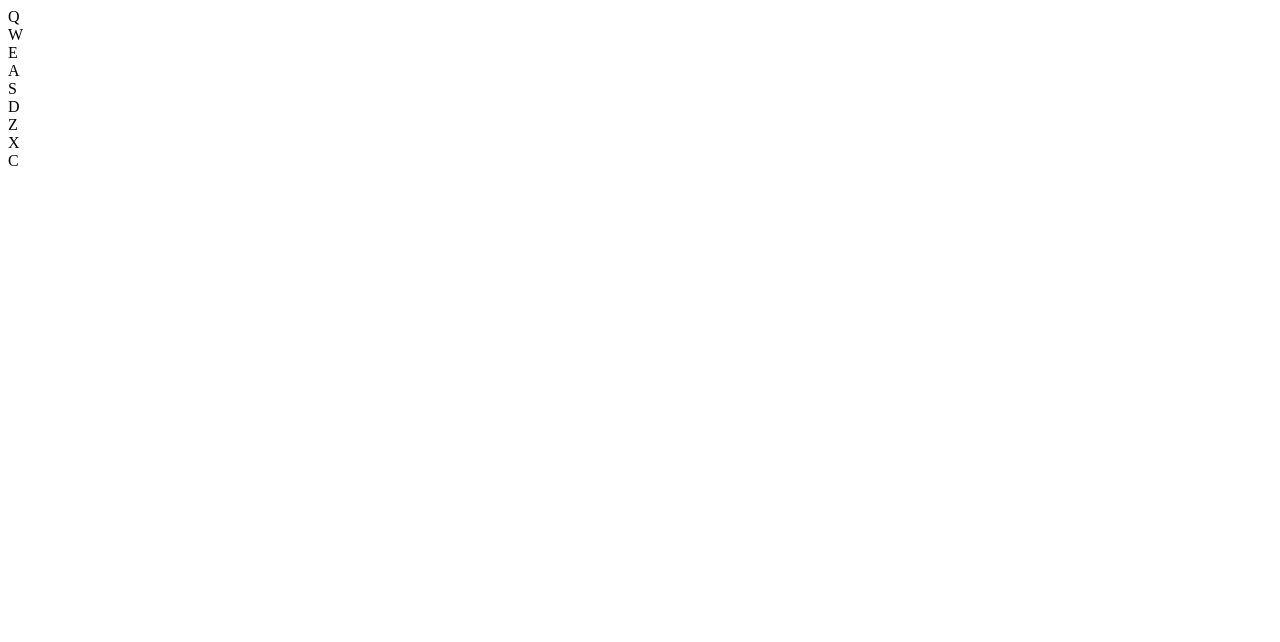
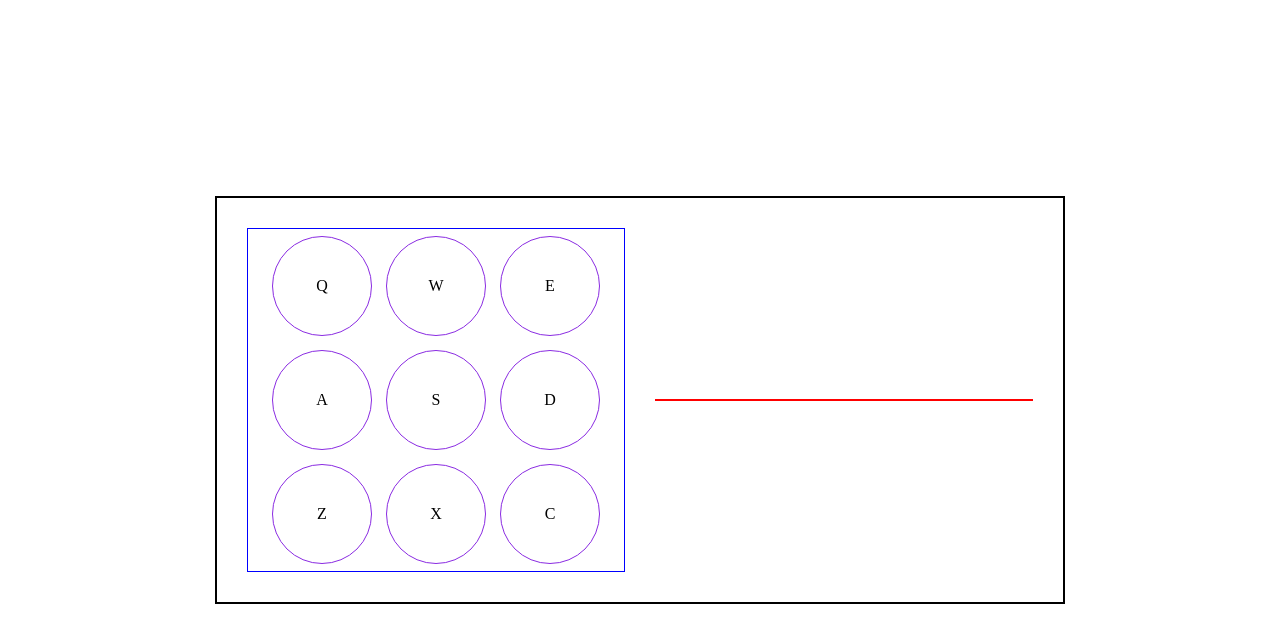
Before and after one commit to ExoJR/DrumMachine, a React (Vite) app: page / in a window 1280 px wide. Shown: the top 642 px of the page. Built offline with nearby package versions, Linux system fonts and the light colour scheme.

Commit message:
a bit of scss

```diff
--- a/src/App.jsx
+++ b/src/App.jsx
@@ -1,32 +1,11 @@
-import { useState } from 'react'
+import DrumMachine from "./components/drumMachine";
 
 function App() {
-
-
   return (
-    <div id='drum-machine'>
-      <div id='drum-bank'>
-        <div id='q' className='drum-pad'>Q<audio id='Q' className='clip' src=""></audio></div>
-        <div id='w' className='drum-pad'>W<audio id='W' className='clip' src=""></audio></div>
-        <div id='e' className='drum-pad'>E<audio id='E' className='clip' src=""></audio></div>
-        <div id='a' className='drum-pad'>A<audio id='A' className='clip' src=""></audio></div>
-        <div id='s' className='drum-pad'>S<audio id='S' className='clip' src=""></audio></div>
-        <div id='d' className='drum-pad'>D<audio id='D' className='clip' src=""></audio></div>
-        <div id='z' className='drum-pad'>Z<audio id='Z' className='clip' src=""></audio></div>
-        <div id='x' className='drum-pad'>X<audio id='X' className='clip' src=""></audio></div>
-        <div id='c' className='drum-pad'>C<audio id='C' className='clip' src=""></audio></div>
-      </div>
-      <div className='logo'></div>
-      <div id='display'>
-        <p id='display-text'></p>
-      </div>
-      <div id='volume'></div>
-      <div className='buttons'>
-        <div className='Power'></div>
-        <div className='Bank'></div>
-      </div>
-    </div>
-  )
+    <>
+      <DrumMachine/>
+    </>
+  );
 }
 
-export default App
+export default App;
--- /dev/null
+++ b/src/components/drumMachine.jsx
@@ -0,0 +1,33 @@
+import "./drumMachine.scss"
+function DrumMachine() {
+
+
+    return (
+      <div id='drum-machine'>
+        <div id='drum-bank'>
+          <div id='q' className='drum-pad'>Q<audio id='Q' className='clip' src=""></audio></div>
+          <div id='w' className='drum-pad'>W<audio id='W' className='clip' src=""></audio></div>
+          <div id='e' className='drum-pad'>E<audio id='E' className='clip' src=""></audio></div>
+          <div id='a' className='drum-pad'>A<audio id='A' className='clip' src=""></audio></div>
+          <div id='s' className='drum-pad'>S<audio id='S' className='clip' src=""></audio></div>
+          <div id='d' className='drum-pad'>D<audio id='D' className='clip' src=""></audio></div>
+          <div id='z' className='drum-pad'>Z<audio id='Z' className='clip' src=""></audio></div>
+          <div id='x' className='drum-pad'>X<audio id='X' className='clip' src=""></audio></div>
+          <div id='c' className='drum-pad'>C<audio id='C' className='clip' src=""></audio></div>
+        </div>
+        <div id="drum-control">
+        <div className='logo'></div>
+        <div id='display'>
+          <p id='display-text'></p>
+        </div>
+        <div id='volume'></div>
+        <div className='buttons'>
+          <div className='Power'></div>
+          <div className='Bank'></div>
+        </div>
+        </div>
+      </div>
+    )
+  }
+
+  export default DrumMachine
--- /dev/null
+++ b/src/components/drumMachine.scss
@@ -0,0 +1,70 @@
+@mixin Centered {
+  display: flex;
+  justify-content: center;
+  align-items: center;
+}
+
+
+* {
+  padding: 0;
+  margin: 0;
+  box-sizing: border-box;
+}
+
+body,
+html {
+@include Centered;
+  width: 100vw;
+  height: 100vh;
+
+  #root {
+    width: 100vw;
+    height: 100vh;
+    @include Centered;
+  }
+}
+
+#drum-machine {
+  @include Centered;
+  justify-content: space-between;
+  max-width:850px;
+  border: 2px black solid;
+  padding: 30px;
+  margin: 30px;
+
+  #drum-bank {
+    width: 100%;
+    @include Centered;
+    border: 1px blue solid;
+    margin-right: 15px;
+    flex-wrap: wrap;
+
+    .drum-pad{
+        @include Centered;
+        width: 100px;
+        height: 100px;
+        margin: 7px;
+        border-radius: 100%;
+        border: 1px solid blueviolet
+    }
+  }
+
+  #drum-control {
+    width: 100%;
+    border: 1px red solid;
+    margin-left: 15px
+  }
+}
+
+
+
+@media screen and (max-width: 842px) {
+
+
+    body,
+    html {
+      #root {
+        display: block;
+      }
+    }
+}
```
